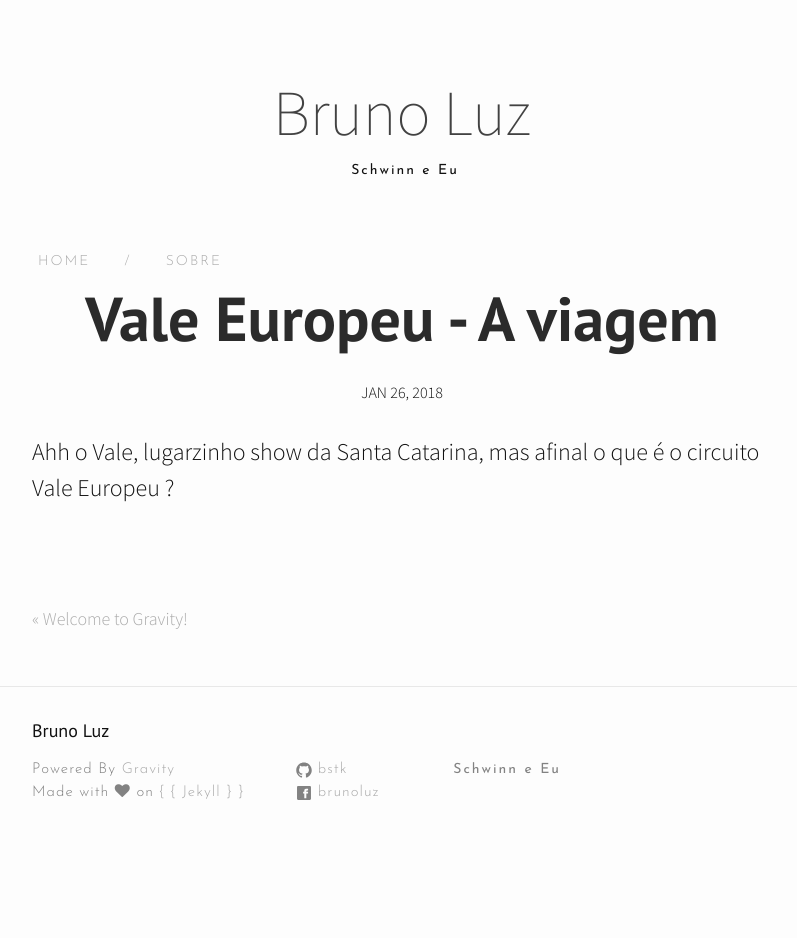
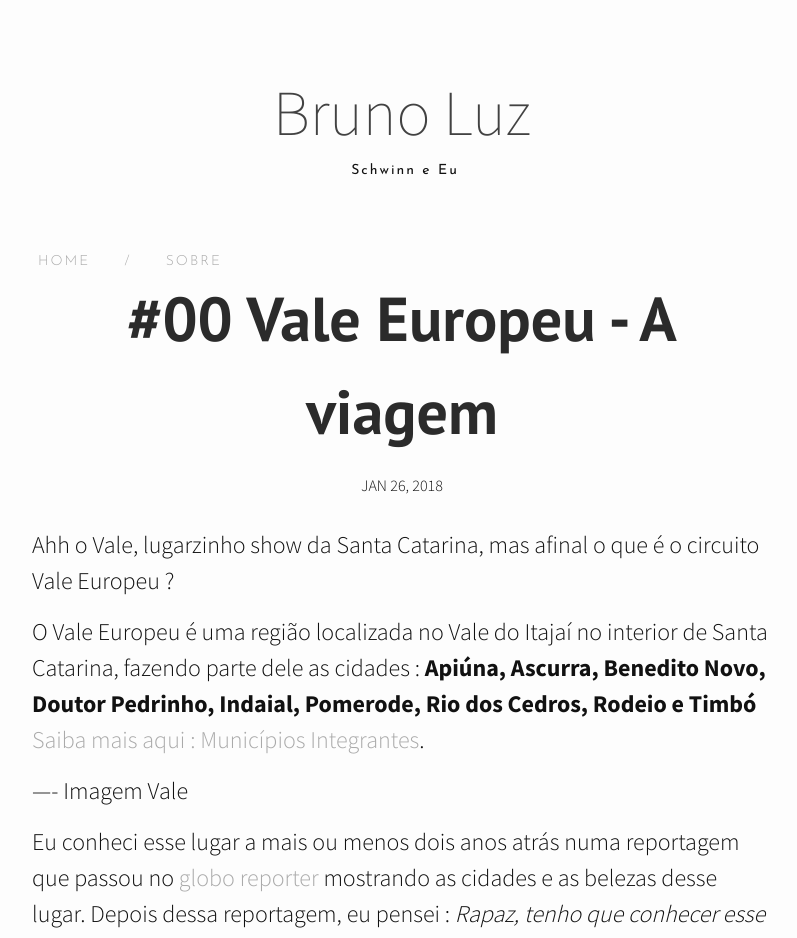
Before and after one commit to BSTK/bstk.github.io, a Jekyll site: the page built from _posts/2018-01-27-vale-europeu-a-viagem.markdown, in a window 1280 px wide. Shown: the top 938 px of the page, without its empty margins (238-1035 px from the left). Built offline with Jekyll 4.4.1, drawn with Linux system fonts in a browser that asks for light colours; nearby versions of some CDN libraries; before the commit the page ends 900 px from its top, so only the background shows below that; some of the changed text lies outside the part shown.

Commit message:
Primeiro post

```diff
--- a/_posts/2018-01-27-vale-europeu-a-viagem.markdown
+++ b/_posts/2018-01-27-vale-europeu-a-viagem.markdown
@@ -1,7 +1,23 @@
 ---
 layout: post
-title:  "Vale Europeu - A viagem"
+title:  "#00 Vale Europeu - A viagem"
 date:   2018-01-27 00:00:00 +0530
 categories: bike
 ---
 Ahh o Vale, lugarzinho show da Santa Catarina, mas afinal o que é o circuito Vale Europeu ?
+
+O Vale Europeu é uma região localizada no Vale do Itajaí no interior de Santa Catarina, fazendo parte dele as cidades :
+**Apiúna, Ascurra, Benedito Novo, Doutor Pedrinho, Indaial, Pomerode, Rio dos Cedros, Rodeio e Timbó**
+[Saiba mais aqui : Municípios Integrantes](https://circuitovaleeuropeu.com.br/municipios-integrantes/).
+
+---- Imagem Vale
+
+Eu conheci esse lugar a mais ou menos dois anos atrás numa reportagem que passou no [globo reporter](http://g1.globo.com/globo-reporter/noticia/2016/02/vale-europeu-e-regiao-do-brasil-campea-em-qualidade-de-vida.html)
+mostrando as cidades e as belezas desse lugar. Depois dessa reportagem, eu pensei : *Rapaz, tenho que conhecer esse lugar !* e também foi nessa época que comecei a andar de bike. Logo, casou as duas coisas, pois o Vale é um dos circuitos de cicloturismo mais incluíveis do Brasil.
+
+Chegou janeiro, mês de féiras era hora de descermos (Schwinn (a bike) e Eu) rumo ao sul, para a cidade de **Timbó** onde inicia e termina o circuito.
+
+![alt text](https://raw.githubusercontent.com/BSTK/bstk.github.io/master/asserts/posts/series/vale-europeu/foto-vale-europeu-00.jpg "Saída de Embu das Artes")
+
+Se v chegou até aqui, obrigado. Conituamos no próximo post.
+Até !
```
Also changed, not shown: _posts/_old/2016-03-30-welcome-to-jekyll.markdown (renamed from _posts/2016-03-30-welcome-to-jekyll.markdown), 4 other files.
